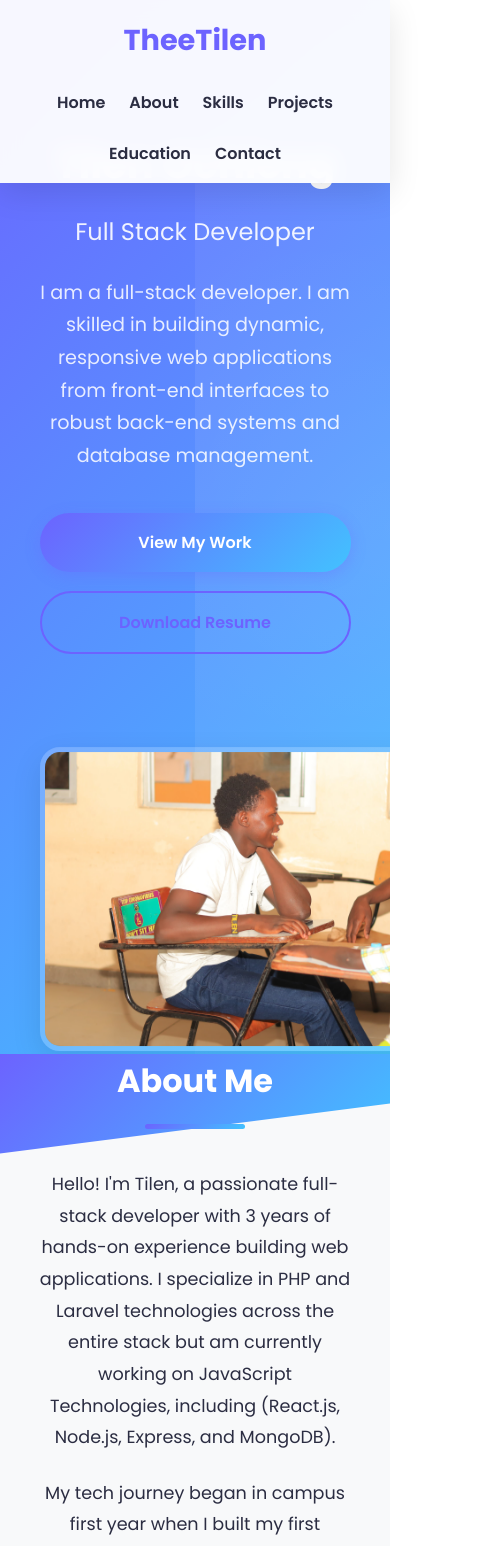
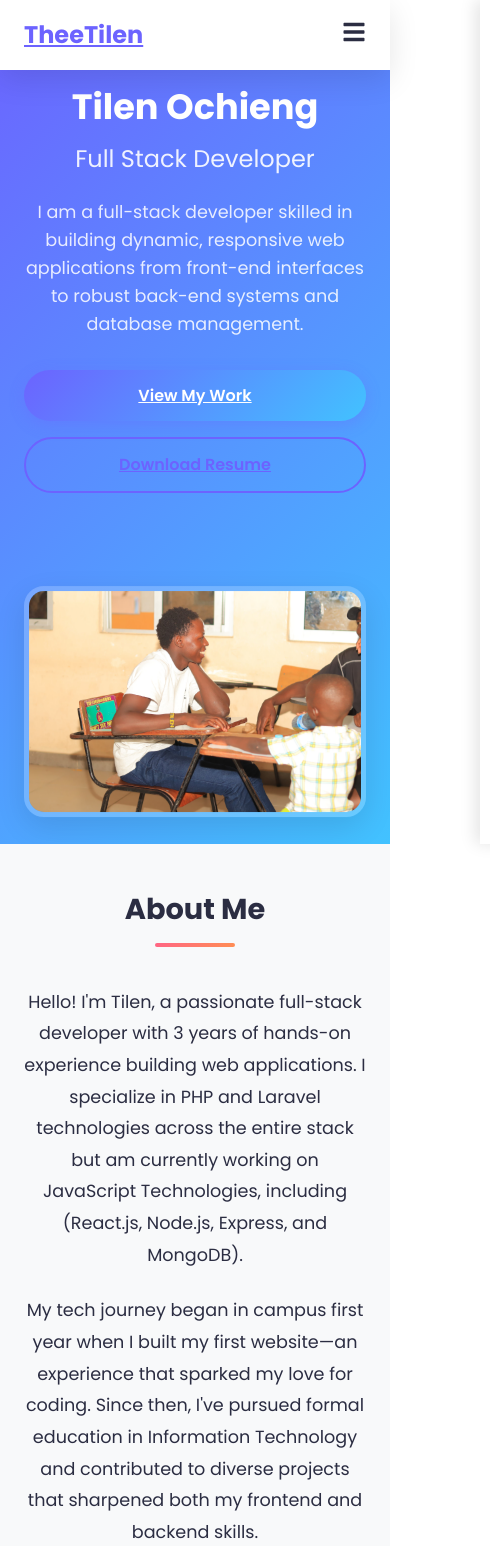
Before and after one commit to Theetilen19/My-Portfolio, a React (Vite) app: page / in a window 390 px wide. Shown: the top 1546 px of the page, 490 px wide, since content can reach past the window. Built offline with nearby package versions, Linux system fonts and the light colour scheme.

Commit message:
Updated WhatsApp link, added custom logo, and improved about section styling

```diff
--- a/src/App.css
+++ b/src/App.css
@@ -1,4 +1,4 @@
-/* Base Styles */
+/* ====== Base Styles ====== */
 :root {
   --primary-color: #6C63FF;
   --secondary-color: #FF6584;
@@ -10,7 +10,7 @@
   --white: #FFFFFF;
   --black: #000000;
   --box-shadow: 0 10px 30px rgba(0, 0, 0, 0.1);
-  --transition: all 0.4s cubic-bezier(0.25, 0.8, 0.25, 1);
+  --transition: all 0.3s ease;
   --gradient-primary: linear-gradient(135deg, #6C63FF 0%, #42C2FF 100%);
   --gradient-secondary: linear-gradient(135deg, #FF6584 0%, #FF8E53 100%);
 }
@@ -27,65 +27,53 @@ html {
 
 body {
   font-family: 'Poppins', -apple-system, BlinkMacSystemFont, 'Segoe UI', Roboto, Oxygen, Ubuntu, Cantarell, sans-serif;
-  line-height: 1.7;
+  line-height: 1.6;
   color: var(--text-color);
   background-color: var(--white);
   overflow-x: hidden;
 }
 
-a {
-  text-decoration: none;
-  color: var(--primary-color);
-  transition: var(--transition);
+/* ====== Typography ====== */
+h1, h2, h3, h4 {
+  font-weight: 700;
+  line-height: 1.2;
 }
 
-a:hover {
-  color: var(--secondary-color);
+p {
+  margin-bottom: 1rem;
 }
 
-img {
-  max-width: 100%;
-  height: auto;
-  display: block;
-}
-
-ul {
-  list-style: none;
-}
-
+/* ====== Utility Classes ====== */
 .container {
-  width: 90%;
+  width: 100%;
   max-width: 1200px;
   margin: 0 auto;
-  padding: 0 20px;
+  padding: 0 1.5rem;
 }
 
 .section {
-  padding: 6rem 0;
-  position: relative;
+  padding: 5rem 0;
 }
 
 .section-title {
-  font-size: 2.8rem;
+  font-size: 2.5rem;
   margin-bottom: 2.5rem;
   text-align: center;
-  color: var(--white);
   position: relative;
-  z-index: 2;
-}
-
-.section-title.dark {
-  color: var(--dark-color);
 }
 
 .section-title::after {
   content: '';
   display: block;
-  width: 100px;
-  height: 5px;
+  width: 80px;
+  height: 4px;
   background: var(--gradient-primary);
   margin: 1rem auto;
-  border-radius: 5px;
+  border-radius: 4px;
+}
+
+.section-title.dark {
+  color: var(--dark-color);
 }
 
 .section-title.dark::after {
@@ -94,7 +82,7 @@ ul {
 
 .btn {
   display: inline-block;
-  padding: 1rem 2rem;
+  padding: 0.8rem 1.8rem;
   background: var(--gradient-primary);
   color: var(--white);
   border: none;
@@ -104,31 +92,11 @@ ul {
   font-weight: 600;
   text-align: center;
   box-shadow: 0 4px 15px rgba(108, 99, 255, 0.3);
-  position: relative;
-  overflow: hidden;
-  z-index: 1;
-}
-
-.btn::before {
-  content: '';
-  position: absolute;
-  top: 0;
-  left: 0;
-  width: 100%;
-  height: 100%;
-  background: var(--gradient-secondary);
-  opacity: 0;
-  transition: var(--transition);
-  z-index: -1;
 }
 
 .btn:hover {
-  transform: translateY(-5px);
+  transform: translateY(-3px);
   box-shadow: 0 8px 25px rgba(108, 99, 255, 0.4);
-}
-
-.btn:hover::before {
-  opacity: 1;
 }
 
 .btn-outline {
@@ -140,63 +108,72 @@ ul {
 
 .btn-outline:hover {
   color: var(--white);
+  background: var(--gradient-primary);
   border-color: transparent;
 }
 
 .btn-small {
-  padding: 0.6rem 1.2rem;
+  padding: 0.5rem 1.2rem;
   font-size: 0.9rem;
 }
 
-/* Navbar */
+/* ====== Navbar ====== */
 .navbar {
-  background-color: rgba(255, 255, 255, 0.95);
-  box-shadow: var(--box-shadow);
   position: fixed;
-  width: 100%;
   top: 0;
   left: 0;
+  width: 100%;
+  background-color: var(--white);
+  box-shadow: var(--box-shadow);
   z-index: 1000;
-  padding: 1rem 0;
+  transition: var(--transition);
+}
+
+.navbar.scrolled {
+  background-color: rgba(255, 255, 255, 0.95);
   backdrop-filter: blur(10px);
-  -webkit-backdrop-filter: blur(10px);
 }
 
 .navbar .container {
   display: flex;
   justify-content: space-between;
   align-items: center;
+  padding: 1rem 1.5rem;
 }
 
 .logo {
-  font-size: 1.8rem;
+  font-size: 1.5rem;
   font-weight: 700;
   color: var(--primary-color);
-  display: flex;
-  align-items: center;
-  gap: 0.5rem;
+  z-index: 1001;
 }
 
-.logo span {
-  color: var(--secondary-color);
+.menu-toggle {
+  display: none;
+  background: none;
+  border: none;
+  color: var(--dark-color);
+  font-size: 1.5rem;
+  cursor: pointer;
+  z-index: 1001;
 }
 
 .nav-links {
   display: flex;
-  gap: 2.5rem;
+  gap: 2rem;
 }
 
 .nav-links a {
   color: var(--dark-color);
   font-weight: 600;
   position: relative;
-  padding: 0.5rem 0;
+  transition: var(--transition);
 }
 
 .nav-links a::after {
   content: '';
   position: absolute;
-  bottom: 0;
+  bottom: -5px;
   left: 0;
   width: 0;
   height: 2px;
@@ -208,7 +185,7 @@ ul {
   width: 100%;
 }
 
-/* Hero Section */
+/* ====== Hero Section ====== */
 .hero {
   min-height: 100vh;
   display: flex;
@@ -220,27 +197,40 @@ ul {
   overflow: hidden;
 }
 
-.hero::before {
-  content: '';
-  position: absolute;
-  top: -50%;
-  right: -50%;
-  width: 100%;
-  height: 200%;
-  background: radial-gradient(circle, rgba(255,255,255,0.1) 0%, rgba(255,255,255,0) 70%);
-}
-
 .hero .container {
   display: flex;
   align-items: center;
   justify-content: space-between;
   gap: 3rem;
-  position: relative;
-  z-index: 2;
 }
 
 .hero-content {
   flex: 1;
+}
+
+.hero h1 {
+  font-size: 3.5rem;
+  margin-bottom: 1rem;
+}
+
+.hero h2 {
+  font-size: 2rem;
+  font-weight: 400;
+  margin-bottom: 1.5rem;
+  opacity: 0.9;
+}
+
+.hero p {
+  font-size: 1.1rem;
+  margin-bottom: 2rem;
+  max-width: 600px;
+  opacity: 0.85;
+}
+
+.cta-buttons {
+  display: flex;
+  gap: 1.5rem;
+  margin-top: 2rem;
 }
 
 .hero-image {
@@ -249,36 +239,9 @@ ul {
   animation: float 6s ease-in-out infinite;
 }
 
-.hero h1 {
-  font-size: 4rem;
-  margin-bottom: 1.5rem;
-  line-height: 1.2;
-  color: var(--white);
-}
-
-.hero h2 {
-  font-size: 2.2rem;
-  margin-bottom: 1.5rem;
-  font-weight: 400;
-  color: rgba(255, 255, 255, 0.9);
-}
-
-.hero p {
-  font-size: 1.2rem;
-  margin-bottom: 2.5rem;
-  color: rgba(255, 255, 255, 0.85);
-  max-width: 600px;
-}
-
-.cta-buttons {
-  display: flex;
-  gap: 1.5rem;
-  margin-top: 2rem;
-}
-
 .hero-image img {
   border-radius: 20px;
-  max-width: 450px;
+  max-width: 100%;
   box-shadow: var(--box-shadow);
   border: 5px solid rgba(255, 255, 255, 0.2);
 }
@@ -289,33 +252,22 @@ ul {
   100% { transform: translateY(0px); }
 }
 
-/* About Section */
+/* ====== About Section ====== */
 .about {
   background-color: var(--light-color);
   position: relative;
-}
-
-.about::before {
-  content: '';
-  position: absolute;
-  top: 0;
-  left: 0;
-  width: 100%;
-  height: 100px;
-  background: var(--gradient-primary);
-  clip-path: polygon(0 0, 100% 0, 100% 50%, 0 100%);
 }
 
 .about-content {
   display: flex;
   align-items: center;
   gap: 4rem;
-  position: relative;
-  z-index: 2;
 }
 
+/* Text on the left */
 .about-text {
-  flex: 2;
+  flex: 1;
+  order: 1; /* Ensure text comes first in the flex order */
 }
 
 .about-text p {
@@ -324,8 +276,10 @@ ul {
   line-height: 1.8;
 }
 
+/* Image on the right */
 .about-image {
   flex: 1;
+  order: 2; /* Ensure image comes second in the flex order */
   text-align: center;
   position: relative;
 }
@@ -334,8 +288,11 @@ ul {
   border-radius: 20px;
   box-shadow: var(--box-shadow);
   border: 10px solid var(--white);
+  max-width: 100%;
+  height: auto;
 }
 
+/* Decorative element for the image */
 .about-image::before {
   content: '';
   position: absolute;
@@ -348,22 +305,28 @@ ul {
   z-index: -1;
 }
 
-/* Skills Section */
+/* Responsive adjustments */
+@media (max-width: 992px) {
+  .about-content {
+    flex-direction: column;
+    gap: 2rem;
+  }
+
+  .about-text,
+  .about-image {
+    order: initial; /* Reset order for mobile */
+    width: 100%;
+  }
+
+  .about-image::before {
+    display: none; /* Hide decorative element on mobile */
+  }
+}
+/* ====== Skills Section ====== */
 .skills {
   background: var(--gradient-secondary);
   position: relative;
-  overflow: hidden;
-}
-
-.skills::after {
-  content: '';
-  position: absolute;
-  bottom: 0;
-  left: 0;
-  width: 100%;
-  height: 100px;
-  background: var(--light-color);
-  clip-path: polygon(0 50%, 100% 0, 100% 100%, 0 100%);
+  color: var(--white);
 }
 
 .skills-container {
@@ -371,14 +334,12 @@ ul {
   justify-content: space-between;
   gap: 3rem;
   margin-top: 3rem;
-  position: relative;
-  z-index: 2;
 }
 
 .skills-column {
   flex: 1;
   background-color: rgba(255, 255, 255, 0.9);
-  padding: 2.5rem;
+  padding: 2rem;
   border-radius: 20px;
   box-shadow: var(--box-shadow);
   transition: var(--transition);
@@ -389,60 +350,36 @@ ul {
 }
 
 .skills-column h3 {
-  margin-bottom: 2rem;
+  margin-bottom: 1.5rem;
   color: var(--dark-color);
   text-align: center;
-  font-size: 1.5rem;
-  position: relative;
-}
-
-.skills-column h3::after {
-  content: '';
-  display: block;
-  width: 50px;
-  height: 3px;
-  background: var(--gradient-secondary);
-  margin: 0.8rem auto;
-  border-radius: 3px;
 }
 
 .skills-column ul {
   display: flex;
   flex-wrap: wrap;
-  gap: 1rem;
+  gap: 0.8rem;
   justify-content: center;
 }
 
 .skills-column li {
   background: var(--gradient-primary);
   color: var(--white);
-  padding: 0.6rem 1.2rem;
+  padding: 0.5rem 1rem;
   border-radius: 50px;
   font-size: 0.9rem;
   box-shadow: 0 4px 10px rgba(108, 99, 255, 0.2);
 }
 
-/* Projects Section */
+/* ====== Projects Section ====== */
 .projects {
   background-color: var(--light-color);
-  position: relative;
-}
-
-.projects::before {
-  content: '';
-  position: absolute;
-  top: 0;
-  left: 0;
-  width: 100%;
-  height: 100px;
-  background: var(--gradient-secondary);
-  clip-path: polygon(0 0, 100% 50%, 100% 100%, 0 100%);
 }
 
 .projects-grid {
   display: grid;
   grid-template-columns: repeat(auto-fill, minmax(350px, 1fr));
-  gap: 2.5rem;
+  gap: 2rem;
   margin-top: 3rem;
 }
 
@@ -452,17 +389,6 @@ ul {
   overflow: hidden;
   box-shadow: var(--box-shadow);
   transition: var(--transition);
-  position: relative;
-}
-
-.project-card::before {
-  content: '';
-  position: absolute;
-  top: 0;
-  left: 0;
-  width: 100%;
-  height: 5px;
-  background: var(--gradient-primary);
 }
 
 .project-card:hover {
@@ -487,13 +413,12 @@ ul {
 }
 
 .project-info {
-  padding: 2rem;
+  padding: 1.5rem;
 }
 
 .project-info h3 {
   margin-bottom: 1rem;
   color: var(--dark-color);
-  font-size: 1.4rem;
 }
 
 .project-info p {
@@ -505,7 +430,7 @@ ul {
   display: flex;
   flex-wrap: wrap;
   gap: 0.8rem;
-  margin-bottom: 2rem;
+  margin-bottom: 1.5rem;
 }
 
 .tech-tag {
@@ -514,30 +439,17 @@ ul {
   padding: 0.4rem 1rem;
   border-radius: 50px;
   font-size: 0.8rem;
-  box-shadow: 0 4px 10px rgba(255, 101, 132, 0.2);
 }
 
 .project-links {
   display: flex;
-  gap: 1.5rem;
+  gap: 1rem;
 }
 
-/* Education Section */
+/* ====== Education Section ====== */
 .education {
   background: var(--gradient-primary);
-  position: relative;
   color: var(--white);
-}
-
-.education::after {
-  content: '';
-  position: absolute;
-  bottom: 0;
-  left: 0;
-  width: 100%;
-  height: 100px;
-  background: var(--white);
-  clip-path: polygon(0 0, 100% 50%, 100% 100%, 0 100%);
 }
 
 .education-timeline {
@@ -575,56 +487,35 @@ ul {
   align-items: center;
   justify-content: center;
   font-weight: bold;
-  box-shadow: 0 4px 10px rgba(0, 0, 0, 0.1);
 }
 
 .timeline-content {
   background-color: rgba(255, 255, 255, 0.1);
   backdrop-filter: blur(10px);
-  -webkit-backdrop-filter: blur(10px);
-  padding: 2rem;
+  padding: 1.5rem;
   border-radius: 15px;
-  box-shadow: 0 5px 15px rgba(0, 0, 0, 0.1);
   border: 1px solid rgba(255, 255, 255, 0.2);
 }
 
 .timeline-content h3 {
-  margin-bottom: 0.8rem;
+  margin-bottom: 0.5rem;
   color: var(--white);
 }
 
-.timeline-content p {
-  color: rgba(255, 255, 255, 0.9);
-}
-
-/* Contact Section */
+/* ====== Contact Section ====== */
 .contact {
   background-color: var(--white);
-  position: relative;
-}
-
-.contact::before {
-  content: '';
-  position: absolute;
-  top: 0;
-  left: 0;
-  width: 100%;
-  height: 100px;
-  background: var(--gradient-primary);
-  clip-path: polygon(0 0, 100% 0, 100% 50%, 0 100%);
 }
 
 .contact-container {
   display: flex;
   gap: 3rem;
   margin-top: 3rem;
-  position: relative;
-  z-index: 2;
 }
 
 .contact-info {
   flex: 1;
-  padding: 2.5rem;
+  padding: 2rem;
   background: var(--gradient-primary);
   border-radius: 20px;
   color: var(--white);
@@ -632,69 +523,37 @@ ul {
 }
 
 .contact-info h3 {
-  margin-bottom: 2rem;
-  font-size: 1.8rem;
-  position: relative;
-}
-
-.contact-info h3::after {
-  content: '';
-  display: block;
-  width: 60px;
-  height: 3px;
-  background: var(--white);
-  margin: 1rem 0;
-  border-radius: 3px;
+  margin-bottom: 1.5rem;
 }
 
 .contact-info p {
   margin-bottom: 1.5rem;
   display: flex;
   align-items: center;
-  gap: 1rem;
-  font-size: 1.1rem;
+  gap: 0.8rem;
 }
 
 .contact-form {
   flex: 2;
-  padding: 2.5rem;
+  padding: 2rem;
   background-color: var(--white);
   border-radius: 20px;
   box-shadow: var(--box-shadow);
 }
 
 .contact-form h3 {
-  margin-bottom: 2rem;
-  font-size: 1.8rem;
+  margin-bottom: 1.5rem;
   color: var(--dark-color);
-  position: relative;
-}
-
-.contact-form h3::after {
-  content: '';
-  display: block;
-  width: 60px;
-  height: 3px;
-  background: var(--gradient-primary);
-  margin: 1rem 0;
-  border-radius: 3px;
 }
 
 .form-group {
-  margin-bottom: 2rem;
-}
-
-.form-group label {
-  display: block;
-  margin-bottom: 0.5rem;
-  font-weight: 600;
-  color: var(--dark-color);
+  margin-bottom: 1.5rem;
 }
 
 .form-group input,
 .form-group textarea {
   width: 100%;
-  padding: 1rem;
+  padding: 0.8rem 1rem;
   border: 2px solid #eee;
   border-radius: 10px;
   font-family: inherit;
@@ -706,63 +565,46 @@ ul {
 .form-group textarea:focus {
   border-color: var(--primary-color);
   outline: none;
-  box-shadow: 0 0 0 3px rgba(108, 99, 255, 0.2);
 }
 
 .form-group textarea {
-  min-height: 180px;
+  min-height: 150px;
   resize: vertical;
 }
 
 .social-links {
   display: flex;
-  gap: 1.5rem;
-  margin-top: 2.5rem;
+  gap: 1rem;
+  margin-top: 2rem;
 }
 
 .social-links a {
   display: flex;
   align-items: center;
   justify-content: center;
-  width: 50px;
-  height: 50px;
+  width: 40px;
+  height: 40px;
   background-color: var(--white);
   color: var(--primary-color);
   border-radius: 50%;
   transition: var(--transition);
-  box-shadow: 0 4px 10px rgba(0, 0, 0, 0.1);
-  font-size: 1.2rem;
 }
 
 .social-links a:hover {
   background: var(--gradient-secondary);
   color: var(--white);
-  transform: translateY(-5px);
+  transform: translateY(-3px);
 }
 
-/* Footer */
+/* ====== Footer ====== */
 .footer {
   text-align: center;
-  padding: 3rem 0;
+  padding: 2rem 0;
   background: var(--dark-color);
   color: var(--white);
-  position: relative;
 }
 
-.footer::before {
-  content: '';
-  position: absolute;
-  top: 0;
-  left: 0;
-  width: 100%;
-  height: 10px;
-  background: var(--gradient-primary);
-}
-
-.footer p {
-  margin-bottom: 1.5rem;
-}
-
+/* ====== Back to Top Button ====== */
 .back-to-top {
   position: fixed;
   bottom: 2rem;
@@ -780,6 +622,7 @@ ul {
   visibility: hidden;
   transition: var(--transition);
   z-index: 999;
+  text-decoration: none;
 }
 
 .back-to-top.active {
@@ -792,17 +635,7 @@ ul {
   transform: translateY(-5px);
 }
 
-/* Responsive Design */
-@media (max-width: 1200px) {
-  .hero h1 {
-    font-size: 3.5rem;
-  }
-
-  .hero h2 {
-    font-size: 2rem;
-  }
-}
-
+/* ====== Mobile Responsive Styles ====== */
 @media (max-width: 992px) {
   .hero .container,
   .about-content,
@@ -811,40 +644,47 @@ ul {
   }
 
   .hero-content,
+  .about-text {
+    text-align: center;
+  }
+
   .hero-image,
-  .about-text,
   .about-image {
-    text-align: center;
-    width: 100%;
+    margin-top: 3rem;
+  }
+
+  .skills-container {
+    flex-direction: column;
   }
 
   .cta-buttons {
     justify-content: center;
   }
-
-  .skills-container {
-    flex-direction: column;
-    max-width: 600px;
-    margin-left: auto;
-    margin-right: auto;
-  }
-
-  .hero-image {
-    margin-top: 3rem;
-  }
-
-  .about-image {
-    margin-top: 3rem;
-  }
-
-  .contact-info {
-    margin-bottom: 3rem;
-  }
 }
 
 @media (max-width: 768px) {
+  .menu-toggle {
+    display: block;
+  }
+
   .nav-links {
-    gap: 1.5rem;
+    position: fixed;
+    top: 0;
+    right: -100%;
+    width: 80%;
+    max-width: 300px;
+    height: 100vh;
+    background-color: var(--white);
+    flex-direction: column;
+    align-items: center;
+    justify-content: center;
+    gap: 2rem;
+    transition: var(--transition);
+    box-shadow: -5px 0 15px rgba(0, 0, 0, 0.1);
+  }
+
+  .nav-links.active {
+    right: 0;
   }
 
   .hero h1 {
@@ -856,32 +696,29 @@ ul {
   }
 
   .section-title {
-    font-size: 2.3rem;
+    font-size: 2rem;
   }
 
   .projects-grid {
     grid-template-columns: 1fr;
   }
+
+  .contact-container {
+    flex-direction: column;
+  }
+
+  .contact-info {
+    margin-bottom: 2rem;
+  }
 }
 
 @media (max-width: 576px) {
-  .navbar .container {
-    flex-direction: column;
-    gap: 1.5rem;
-  }
-
-  .nav-links {
-    flex-wrap: wrap;
-    justify-content: center;
-  }
-
   .hero {
-    padding-top: 140px;
-    text-align: center;
+    padding-top: 70px;
   }
 
   .hero h1 {
-    font-size: 2.5rem;
+    font-size: 2.2rem;
   }
 
   .hero h2 {
@@ -890,7 +727,7 @@ ul {
 
   .cta-buttons {
     flex-direction: column;
-    gap: 1.2rem;
+    gap: 1rem;
   }
 
   .btn {
@@ -898,14 +735,10 @@ ul {
   }
 
   .section {
-    padding: 4rem 0;
+    padding: 3rem 0;
   }
 
   .section-title {
-    font-size: 2rem;
-  }
-
-  .about-image::before {
-    display: none;
+    font-size: 1.8rem;
   }
 }
--- a/src/App.tsx
+++ b/src/App.tsx
@@ -1,9 +1,10 @@
-import { useState } from 'react';
+import { useState, useEffect } from 'react';
 import './App.css';
 import resume from './assets/resume.pdf';
 import profilePhoto from './assets/profile.jpeg';
 import eLearningImage from './assets/e-learning.jpg';
 import taskImage from './assets/taskapp.webp';
+import { FaBars, FaTimes, FaEnvelope, FaPhone, FaMapMarkerAlt, FaLinkedin, FaGithub, FaTwitter, FaWhatsapp } from 'react-icons/fa';
 
 type Project = {
   id: number;
@@ -30,6 +31,22 @@ const App = () => {
     message: ''
   });
 
+  const [isMenuOpen, setIsMenuOpen] = useState(false);
+  const [isScrolled, setIsScrolled] = useState(false);
+
+  useEffect(() => {
+    const handleScroll = () => {
+      if (window.scrollY > 50) {
+        setIsScrolled(true);
+      } else {
+        setIsScrolled(false);
+      }
+    };
+
+    window.addEventListener('scroll', handleScroll);
+    return () => window.removeEventListener('scroll', handleScroll);
+  }, []);
+
   const handleChange = (e: React.ChangeEvent<HTMLInputElement | HTMLTextAreaElement>) => {
     const { name, value } = e.target;
     setFormData(prev => ({
@@ -40,18 +57,24 @@ const App = () => {
 
   const handleSubmit = (e: React.FormEvent) => {
     e.preventDefault();
-    // send the form data to a server
     console.log('Form submitted:', formData);
     alert('Message sent successfully!');
     setFormData({ name: '', email: '', message: '' });
   };
 
-  // Sample projects data
+  const toggleMenu = () => {
+    setIsMenuOpen(!isMenuOpen);
+  };
+
+  const closeMenu = () => {
+    setIsMenuOpen(false);
+  };
+
   const projects: Project[] = [
     {
       id: 1,
       name: 'E-Learning Platform for CBC curriculum',
-      description: 'A full-stack e-leraning platform with student authentication, student project view page, and Chat platform for Q & A',
+      description: 'A full-stack e-learning platform with student authentication, student project view page, and Chat platform for Q & A',
       technologies: ['PHP', 'Laravel', 'MySQL', 'BootStrap'],
       github: 'https://github.com/Theetilen19/ecommerce',
       image: eLearningImage
@@ -67,7 +90,6 @@ const App = () => {
     }
   ];
 
-  // Sample education data
   const education: Education[] = [
     {
       id: 1,
@@ -99,24 +121,28 @@ const App = () => {
     }
   ];
 
-  // Skills data
   const technicalSkills = ['JavaScript', 'TypeScript', 'React', 'Node.js', 'HTML/CSS', 'Git', 'PHP','MySql'];
   const softSkills = ['Problem Solving', 'Teamwork', 'Communication', 'Time Management'];
 
   return (
     <div className="portfolio">
       {/* Navigation */}
-      <nav className="navbar">
+      <nav className={`navbar ${isScrolled ? 'scrolled' : ''}`}>
         <div className="container">
           <a href="#home" className="logo">TheeTilen</a>
-          <ul className="nav-links">
-            <li><a href="#home">Home</a></li>
-            <li><a href="#about">About</a></li>
-            <li><a href="#skills">Skills</a></li>
-            <li><a href="#projects">Projects</a></li>
-            <li><a href="#education">Education</a></li>
-            <li><a href="#contact">Contact</a></li>
-          </ul>
+
+          <div className={`nav-links ${isMenuOpen ? 'active' : ''}`}>
+            <a href="#home" onClick={closeMenu}>Home</a>
+            <a href="#about" onClick={closeMenu}>About</a>
+            <a href="#skills" onClick={closeMenu}>Skills</a>
+            <a href="#projects" onClick={closeMenu}>Projects</a>
+            <a href="#education" onClick={closeMenu}>Education</a>
+            <a href="#contact" onClick={closeMenu}>Contact</a>
+          </div>
+
+          <button className="menu-toggle" onClick={toggleMenu}>
+            {isMenuOpen ? <FaTimes /> : <FaBars />}
+          </button>
         </div>
       </nav>
 
@@ -126,8 +152,7 @@ const App = () => {
           <div className="hero-content">
             <h1>Tilen Ochieng</h1>
             <h2>Full Stack Developer</h2>
-            <p>I am a full-stack developer. I am skilled in building dynamic, responsive web applications from front-end interfaces to robust back-end systems and database management.
-            </p>
+            <p>I am a full-stack developer skilled in building dynamic, responsive web applications from front-end interfaces to robust back-end systems and database management.</p>
             <div className="cta-buttons">
               <a href="#projects" className="btn">View My Work</a>
               <a href={resume} className="btn btn-outline" download="resume.pdf">Download Resume</a>
@@ -140,9 +165,9 @@ const App = () => {
       </section>
 
       {/* About Me */}
-      <section id="about" className="about">
+      <section id="about" className="about section">
         <div className="container">
-          <h2 className="section-title">About Me</h2>
+          <h2 className="section-title dark">About Me</h2>
           <div className="about-content">
             <div className="about-text">
               <p>
@@ -158,7 +183,7 @@ const App = () => {
                 and allow me to deliver impactful, user-focused solutions.
               </p>
             </div>
-            <div className="hero-image">
+            <div className="about-image">
               <img src={profilePhoto} alt="Tilen" />
             </div>
           </div>
@@ -166,7 +191,7 @@ const App = () => {
       </section>
 
       {/* Skills */}
-      <section id="skills" className="skills">
+      <section id="skills" className="skills section">
         <div className="container">
           <h2 className="section-title">My Skills</h2>
           <div className="skills-container">
@@ -191,9 +216,9 @@ const App = () => {
       </section>
 
       {/* Projects */}
-      <section id="projects" className="projects">
+      <section id="projects" className="projects section">
         <div className="container">
-          <h2 className="section-title">My Projects</h2>
+          <h2 className="section-title dark">My Projects</h2>
           <div className="projects-grid">
             {projects.map(project => (
               <div key={project.id} className="project-card">
@@ -228,7 +253,7 @@ const App = () => {
       </section>
 
       {/* Education */}
-      <section id="education" className="education">
+      <section id="education" className="education section">
         <div className="container">
           <h2 className="section-title">Education</h2>
           <div className="education-timeline">
@@ -246,28 +271,28 @@ const App = () => {
       </section>
 
       {/* Contact */}
-      <section id="contact" className="contact">
+      <section id="contact" className="contact section">
         <div className="container">
-          <h2 className="section-title">Get In Touch</h2>
+          <h2 className="section-title dark">Get In Touch</h2>
           <div className="contact-container">
             <div className="contact-info">
               <h3>How To Reach Me</h3>
-              <p><i className="fas fa-envelope"></i> ochiengtilen5@gmail.com</p>
-              <p><i className="fas fa-phone"></i> +254 111 324 234</p>
-              <p><i className="fas fa-map-marker-alt"></i> Mombasa County, Kenya</p>
+              <p><FaEnvelope /> ochiengtilen5@gmail.com</p>
+              <p><FaPhone /> +254 111 324 234</p>
+              <p><FaMapMarkerAlt /> Mombasa County, Kenya</p>
 
               <div className="social-links">
-                <a href="https://www.linkedin.com/in/thee-tilen-2613322a7" target="_blank" rel="noopener noreferrer">
-                  <i className="fab fa-linkedin"></i>
+                <a href="https://www.linkedin.com/in/tilen-ochieng-2613322a7/" target="_blank" rel="noopener noreferrer">
+                  <FaLinkedin />
                 </a>
                 <a href="https://github.com/Theetilen19" target="_blank" rel="noopener noreferrer">
-                  <i className="fab fa-github"></i>
+                  <FaGithub />
                 </a>
                 <a href="https://x.com/Master_Tee21?t=xIYXxEOo_AgN5IJ5zx7Ubg&s=09" target="_blank" rel="noopener noreferrer">
-                  <i className="fab fa-twitter"></i>
+                  <FaTwitter />
                 </a>
-                <a href="https://wa.me/0111324234" target="_blank" rel="noopener noreferrer">
-                  <i className="fab fa-whatsapp"></i>
+                <a href="https://wa.me/254111324234" target="_blank" rel="noopener noreferrer"aria-label="Chat on WhatsApp">
+                  <FaWhatsapp />
                   </a>
               </div>
             </div>
@@ -313,6 +338,11 @@ const App = () => {
           <p>&copy; {new Date().getFullYear()} Thee Tilen. All rights reserved.</p>
         </div>
       </footer>
+
+      {/* Back to Top Button */}
+      <a href="#home" className={`back-to-top ${isScrolled ? 'active' : ''}`}>
+        ↑
+      </a>
     </div>
   );
 };
```
Also changed, not shown: index.html (+11 -3 lines), public/Logo.png (added). Lines whose indentation alone changed are shown as unchanged.
